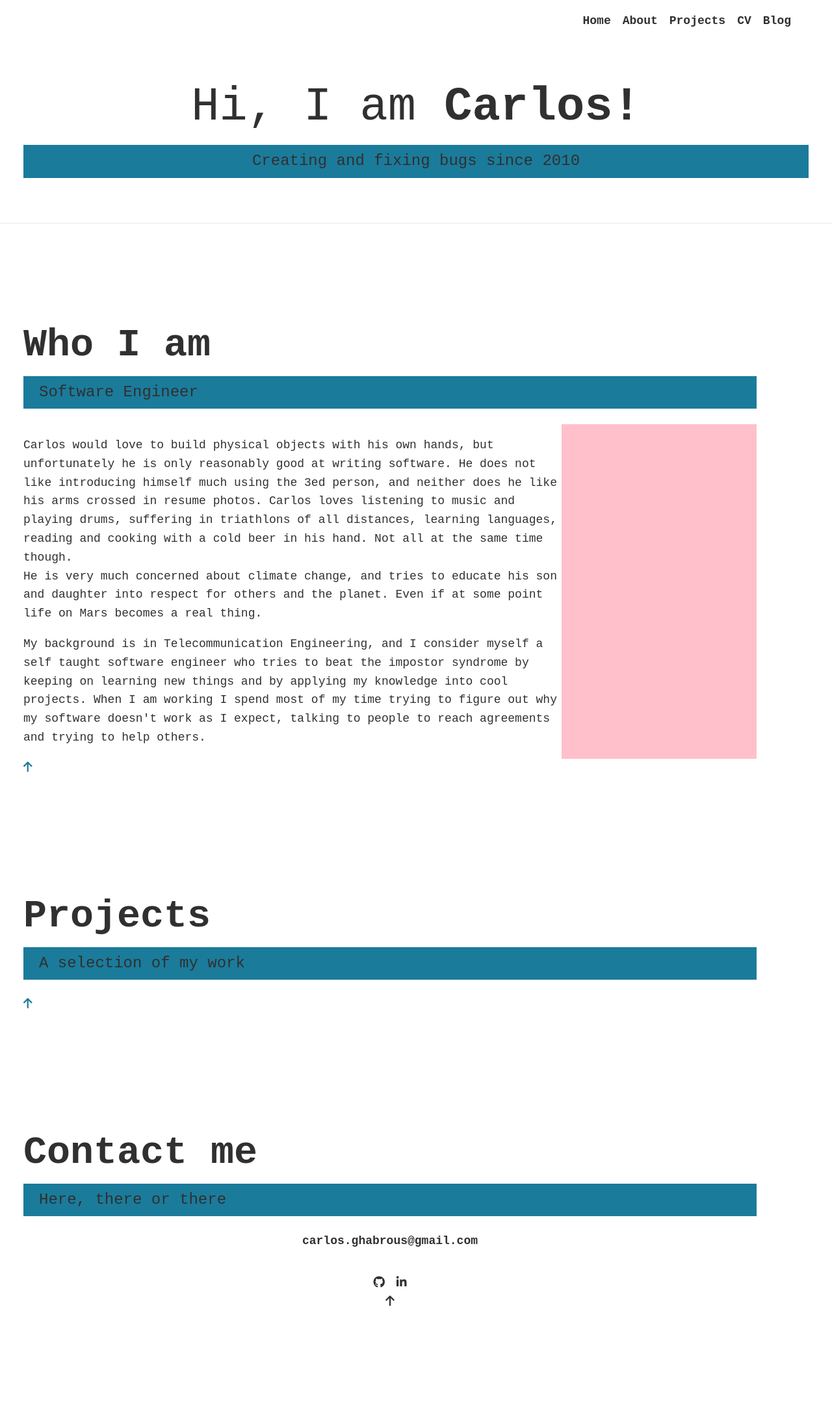
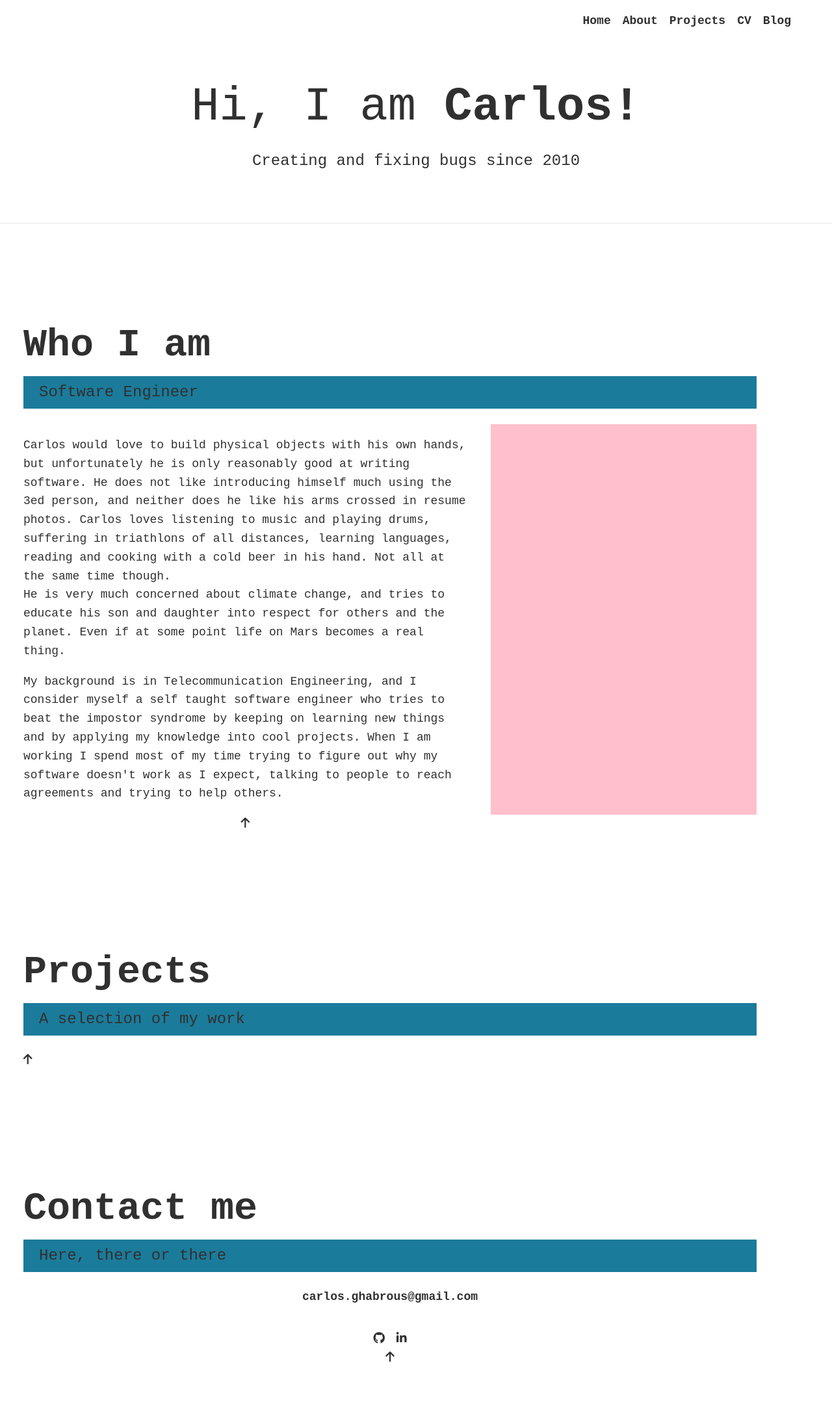
Before and after one commit to carlosghabrous/carlosghabrous.github.io, a Jekyll site: the page index.html, which Jekyll copies as it is, in a window 1280 px wide. Shown: the whole page at 65% size. Built offline with Jekyll 4.4.1, drawn with Linux system fonts in a browser that asks for light colours; nearby versions of some CDN libraries; before the commit the page ends 2108 px from its top, so only the background shows below that.

Commit message:
Add space between grid columns

```diff
--- a/css/index.css
+++ b/css/index.css
@@ -97,7 +97,6 @@ footer {
     font-size: var(--fs-h3);
     padding: .25em 1em;
     margin-bottom: 1em;
-    background-color: var(--clr-accent);
 }
 
 
@@ -161,12 +160,14 @@ header {
 
 .section__subtitle--about {
     font-family: var(--ff-secondary);
+    background-color: var(--clr-accent);
 }
 
 @media (min-width: 600px) {
     .about-me {
         display: grid;
-        grid-template-columns: 1fr 300px;
+        grid-column-gap: 2em;
+        grid-template-columns: 1.25fr 0.75fr;
         grid-template-areas:
             "title title"
             "subtitle subtitle"
@@ -205,6 +206,7 @@ header {
 
 .section__subtitle--projects {
     font-family: var(--ff-secondary);
+    background-color: var(--clr-accent);
 }
 
 /*
@@ -246,6 +248,7 @@ header {
 
 .section__subtitle--contact-me {
     font-family: var(--ff-secondary);
+    background-color: var(--clr-accent);
 }
 
 .footer a {
@@ -280,9 +283,10 @@ header {
 }
 
 .to-top-arrow {
-    color: var(--clr-accent);
+    color: var(--clr-dark);
+    text-align: center;
 }
 
 .to-top-arrow:hover {
-    color: var(--clr-dark);
+    color: var(--clr-accent);
 }
```
